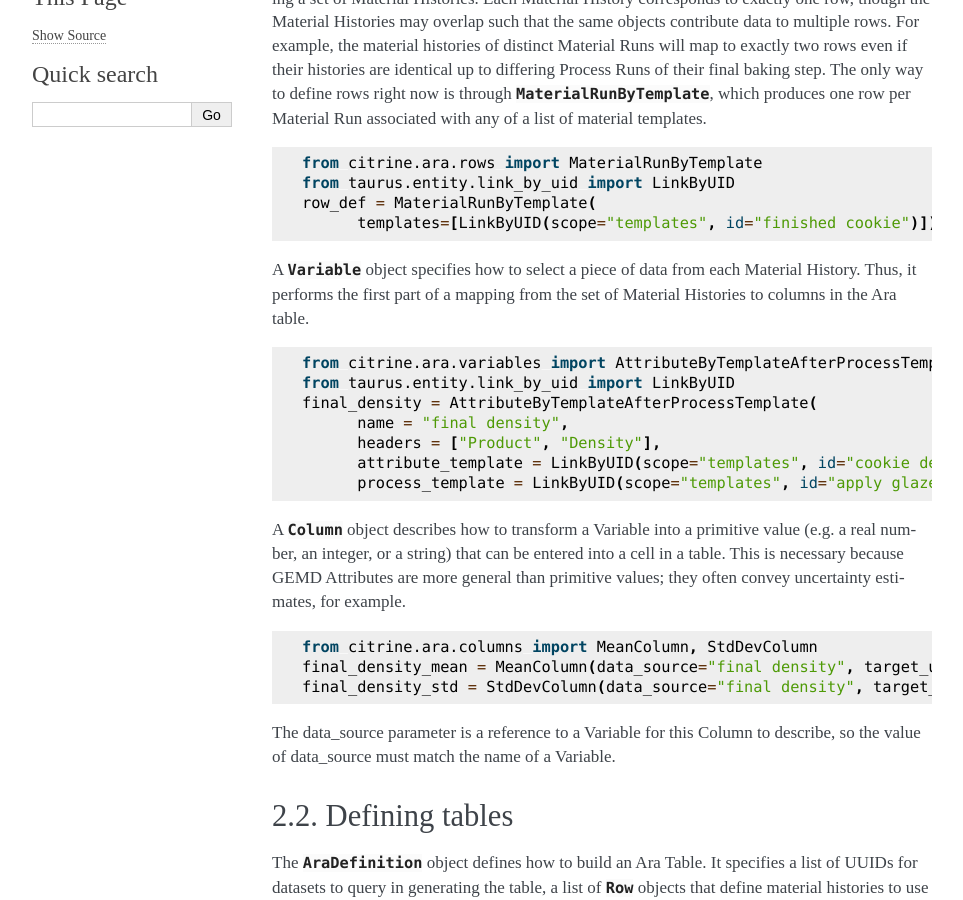
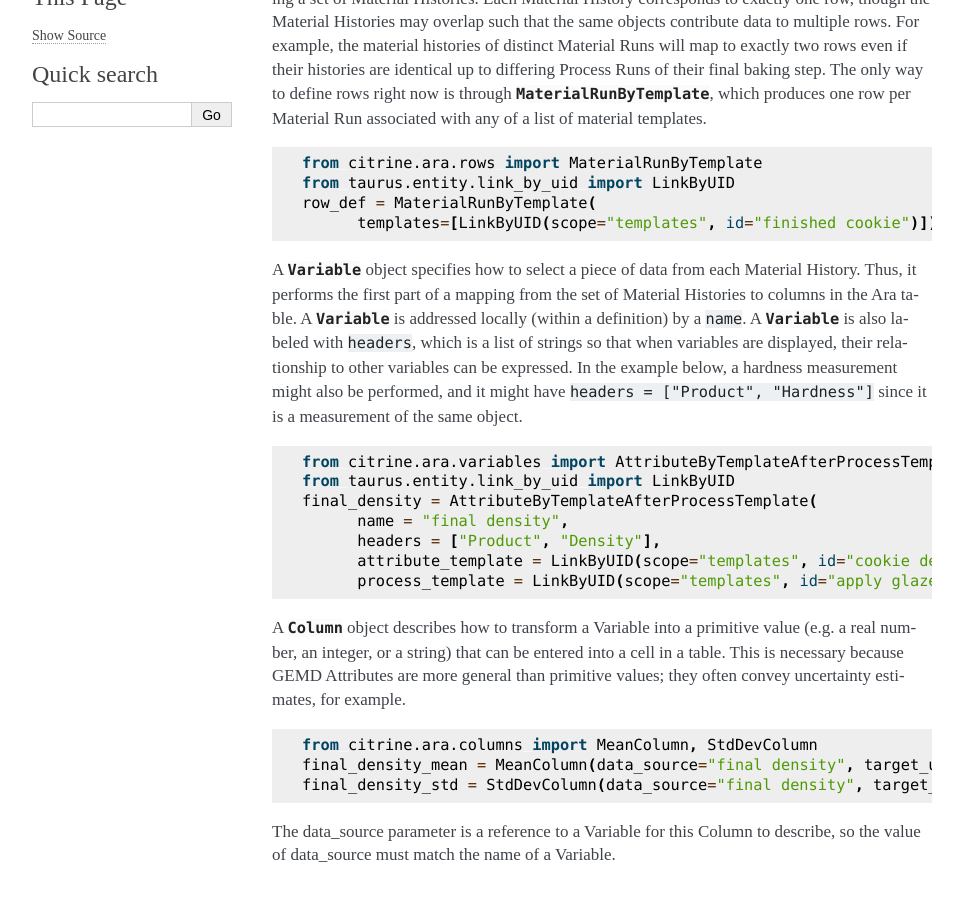
Before and after one commit to CitrineInformatics/citrine-python, a Sphinx documentation site: the page built from docs/source/data_extraction.rst, in a window 1280 px wide and 900 px high, scrolled down 356 px. Shown: the whole window, without its empty margins (148-1111 px from the left). Built offline with Sphinx 7.4.7, drawn with Linux system fonts in a browser that asks for light colours.

Commit message:
Updated docs

```diff
--- a/docs/source/data_extraction.rst
+++ b/docs/source/data_extraction.rst
@@ -24,6 +24,9 @@ The only way to define rows right now is through :class:`~citrine.ara.rows.Mater
 
 A :class:`~citrine.ara.variables.Variable` object specifies how to select a piece of data from each Material History.
 Thus, it performs the first part of a mapping from the set of Material Histories to columns in the Ara table.
+A :class:`~citrine.ara.variables.Variable` is addressed locally (within a definition) by a ``name``.
+A :class:`~citrine.ara.variables.Variable` is also labeled with ``headers``, which is a list of strings so that when variables are displayed, their relationship to other variables can be expressed.
+In the example below, a hardness measurement might also be performed, and it might have ``headers = ["Product", "Hardness"]`` since it is a measurement of the same object.
 
 .. code-block:: python
 
```
